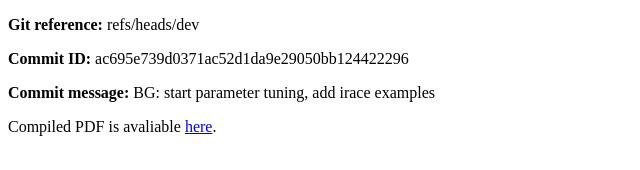
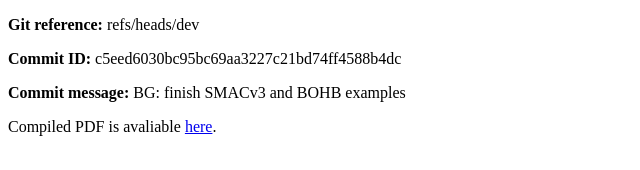
Before and after one commit to YevheniiSemendiak/tud_master_text, a plain HTML site: page index.html in a window 1280 px wide. Shown: the whole page, without its empty margins (0-640 px from the left). Drawn offline with Linux system fonts and the light colour scheme.

Commit message:
BG: finish SMACv3 and BOHB examples c5eed6030bc95bc69aa3227c21bd74ff4588b4dc

```diff
--- a/index.html
+++ b/index.html
@@ -1,7 +1,7 @@
 <!doctype html> <html> <head> <title>Diploma was compiled!</title> </head>
 <body>
     <p><strong>Git reference:</strong> refs/heads/dev</p>
-    <p><strong>Commit ID:</strong> ac695e739d0371ac52d1da9e29050bb124422296</p>
-    <p><strong>Commit message:</strong> BG: start parameter tuning, add irace examples</p>
+    <p><strong>Commit ID:</strong> c5eed6030bc95bc69aa3227c21bd74ff4588b4dc</p>
+    <p><strong>Commit message:</strong> BG: finish SMACv3 and BOHB examples</p>
     <p>Compiled PDF is avaliable <a href="https://github.com/YevheniiSemendiak/tud_master_text/blob/gh-pages/semendiak_thesis.pdf">here</a>.</p>
 </body></html>
```
Also changed, not shown: 1 other file.
